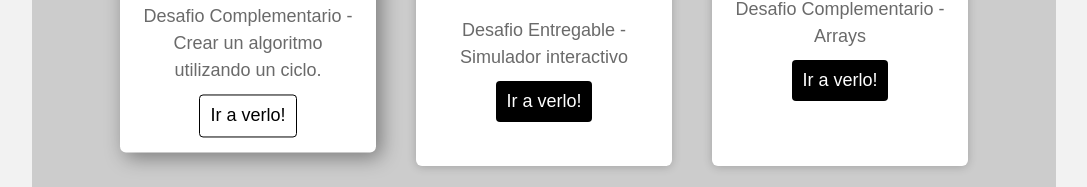
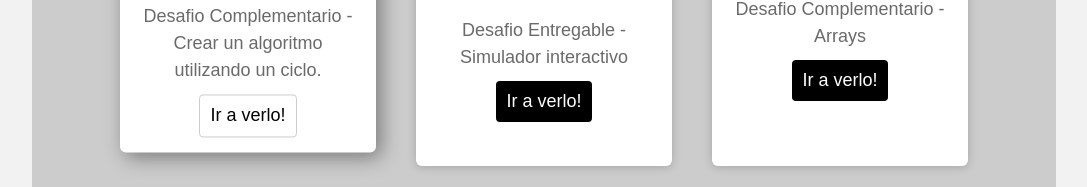
Before and after one commit to MdavidV/JavaScript, a plain HTML site: page index.html in a window 1280 px wide. In both pictures the pointer is over the link 344 px from the left and 551 px from the top of the page. Shown: the part 423-610 px from the top of the page, without its empty margins (96-1183 px from the left). Drawn offline with Linux system fonts and the light colour scheme.

Commit message:
flex cont

```diff
--- a/css/main.css
+++ b/css/main.css
@@ -77,6 +77,6 @@ h1{
 
 .card .contenido a:hover{
     color: #000;
-    border: 1px solid #000;
+    border: 1px solid #ccc;
     background: #fff;
 }
```
